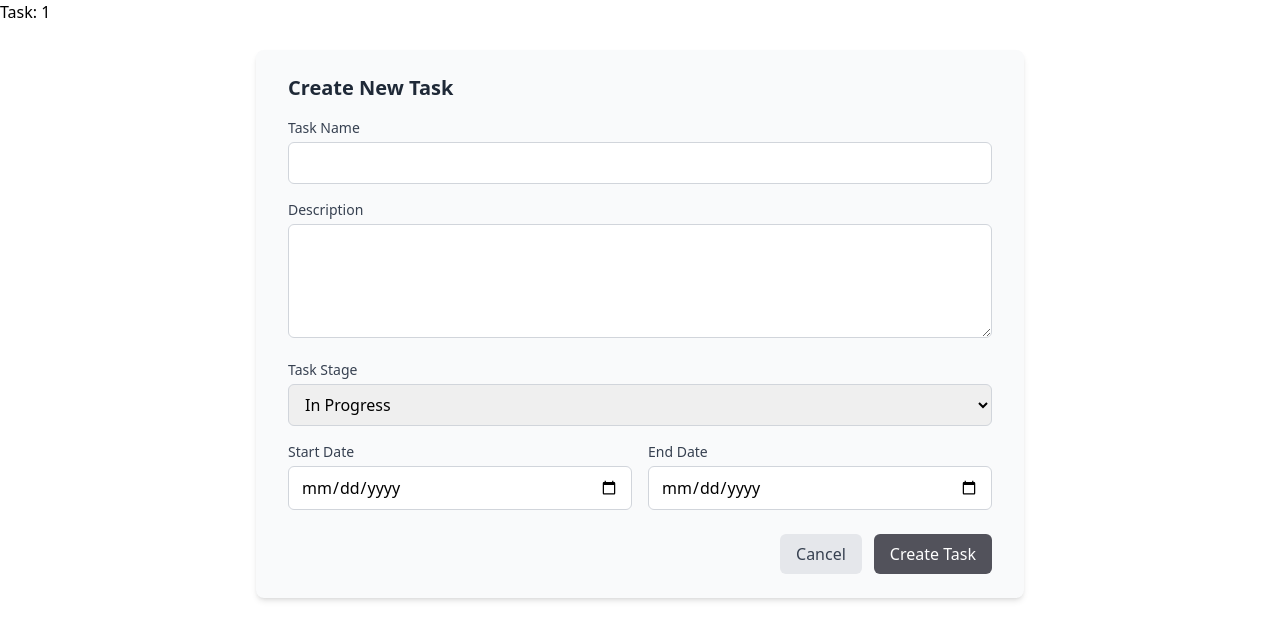
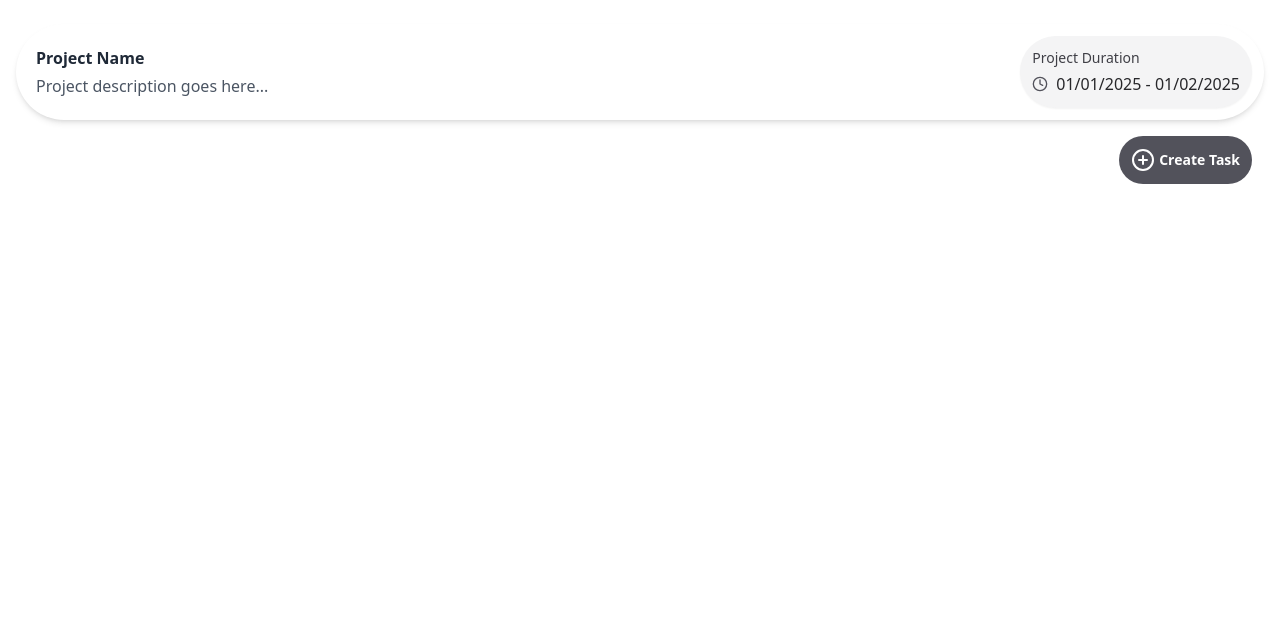
Before and after one commit to KaraniAbdellah/ConstructionXpert_App, a React (Vite) app in the folder frontend/: page /projectDetails/1 in a window 1280 px wide. Shown: the top 640 px of the page. Built offline with nearby package versions, Linux system fonts and the light colour scheme.

Commit message:
start making Task {header and btn for create task}

```diff
--- a/frontend/src/components/main_com/Task.jsx
+++ b/frontend/src/components/main_com/Task.jsx
@@ -1,17 +1,41 @@
-import React, { useEffect } from 'react';
-import { useParams } from 'react-router';
-import TaskForm from './TaskForm';
+import React, { useEffect } from "react";
+import { useParams } from "react-router";
+import TaskForm from "./TaskForm";
+import { Clock, CirclePlus } from "lucide-react";
 
 export default function Task() {
-  const {id} = useParams();
-  useEffect(() => {
+  const { id } = useParams();
+  useEffect(() => {});
+  return (
+    <div className="p-4">
+      <header className="flex p-3 mb-4 flex-col md:flex-row justify-between mt-2 items-start md:items-center gap-4 bg-white rounded-full shadow-md ">
+        <div className="info flex-1 ml-2">
+          <h1 className="text-md font-bold text-gray-800">{"Project Name"}</h1>
+          <p className="text-gray-600 mt-1 line-clamp-2">
+            {"Project description goes here..."}
+          </p>
+        </div>
 
-  });
-  return (
-    <>
-      <div>Task: {id}</div>
-      <TaskForm></TaskForm>
-    </>
-
+        <div className="duration rounded-full bg-zinc-100  p-3 shadow-sm">
+          <p className="text-sm font-medium text-zinc-700 mb-1">
+            Project Duration
+          </p>
+          <div className="flex items-center gap-2">
+            <Clock className="text-zinc-600" size={16} />
+            <p className="text-zinc-800">
+              {"01/01/2025"} - {"01/02/2025"}
+            </p>
+          </div>
+        </div>
+      </header>
+      <div className="tasks flex justify-end items-center">
+        <button
+          className={`title bg-zinc-600 flex justify-center items-center mr-3 text-sm p-3 rounded-full text-white font-semibold `}
+        >
+          <CirclePlus className="mr-1" />
+          Create Task
+        </button>
+      </div>
+    </div>
   );
 }
```
